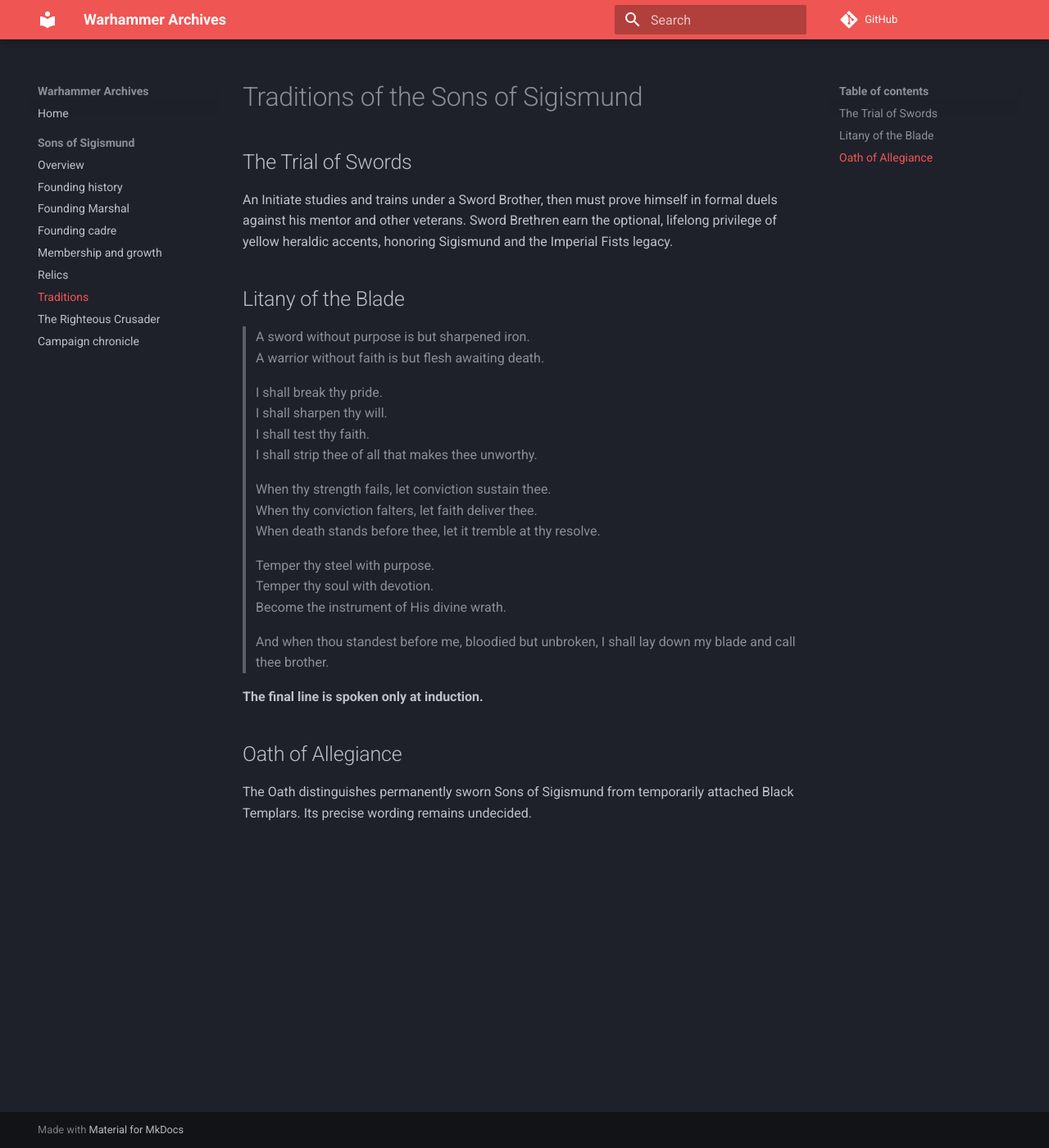
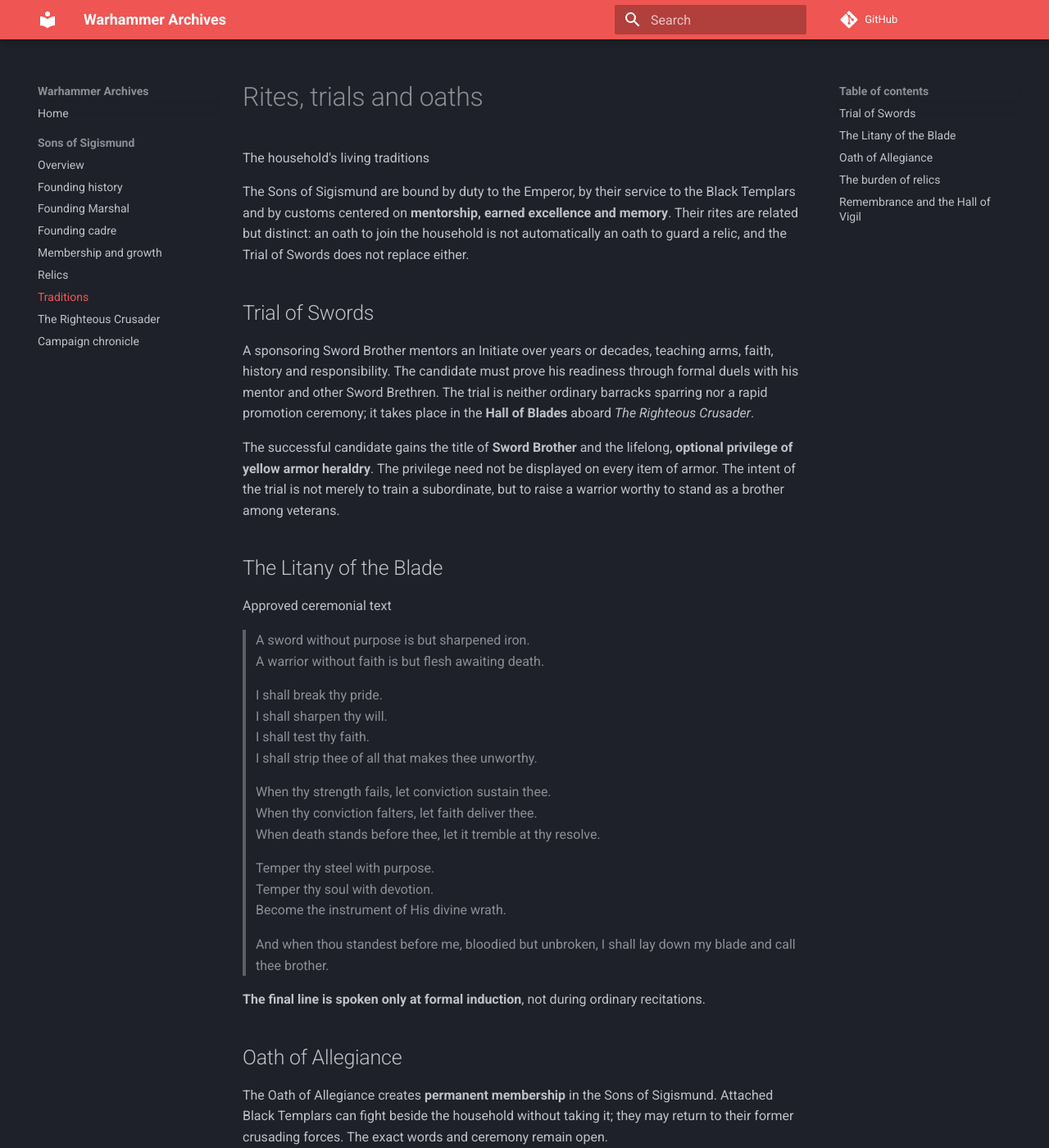
Before and after one commit to Rednecko/warhammer-archives, an MkDocs documentation site: the page built from docs/sons-of-sigismund/traditions/index.md, in a window 1280 px wide and 1400 px high. Shown: the whole window at 82% size. Built offline with MkDocs 1.6.1 and Material for MkDocs 9.7.7, drawn with Linux system fonts in a browser that asks for light colours; comment, search, counter and statistics services are not loaded; some of the changed text lies outside the part shown.

Commit message:
Expand established character and tradition lore: docs/sons-of-sigismund/traditions/index.md

```diff
--- a/docs/sons-of-sigismund/traditions/index.md
+++ b/docs/sons-of-sigismund/traditions/index.md
@@ -1,10 +1,18 @@
-# Traditions of the Sons of Sigismund
+# Rites, trials and oaths
 
-## The Trial of Swords
+<div class="archive-page-label">The household's living traditions</div>
 
-An Initiate studies and trains under a Sword Brother, then must prove himself in formal duels against his mentor and other veterans. Sword Brethren earn the optional, lifelong privilege of yellow heraldic accents, honoring Sigismund and the Imperial Fists legacy.
+The Sons of Sigismund are bound by duty to the Emperor, by their service to the Black Templars and by customs centered on **mentorship, earned excellence and memory**. Their rites are related but distinct: an oath to join the household is not automatically an oath to guard a relic, and the Trial of Swords does not replace either.
 
-## Litany of the Blade
+## Trial of Swords
+
+A sponsoring Sword Brother mentors an Initiate over years or decades, teaching arms, faith, history and responsibility. The candidate must prove his readiness through formal duels with his mentor and other Sword Brethren. The trial is neither ordinary barracks sparring nor a rapid promotion ceremony; it takes place in the **Hall of Blades** aboard *The Righteous Crusader*.
+
+The successful candidate gains the title of **Sword Brother** and the lifelong, **optional privilege of yellow armor heraldry**. The privilege need not be displayed on every item of armor. The intent of the trial is not merely to train a subordinate, but to raise a warrior worthy to stand as a brother among veterans.
+
+## The Litany of the Blade
+
+<div class="archive-page-label">Approved ceremonial text</div>
 
 > A sword without purpose is but sharpened iron.
 > A warrior without faith is but flesh awaiting death.
@@ -24,8 +32,21 @@ An Initiate studies and trains under a Sword Brother, then must prove himself in
 >
 > And when thou standest before me, bloodied but unbroken, I shall lay down my blade and call thee brother.
 
-**The final line is spoken only at induction.**
+**The final line is spoken only at formal induction**, not during ordinary recitations.
 
 ## Oath of Allegiance
 
-The Oath distinguishes permanently sworn Sons of Sigismund from temporarily attached Black Templars. Its precise wording remains undecided.
+The Oath of Allegiance creates **permanent membership** in the Sons of Sigismund. Attached Black Templars can fight beside the household without taking it; they may return to their former crusading forces. The exact words and ceremony remain open.
+
+## The burden of relics
+
+Sword Brethren may be entrusted with individual artifacts and charged to study and protect them. A separate relic-specific vow has been proposed under the **working name Oath of Custodianship**; its final wording is not established.
+
+## Remembrance and the Hall of Vigil
+
+The Hall of Vigil is the ship's working memorial and mourning space. A fallen brother may lie in state while his relics are recovered and their stewardship documented. Further rites—including proposed prayers and final disposition of remains—are still under development.
+
+<div class="archive-grid two">
+  <a class="archive-card" href="heraldry/"><span class="card-index">Battle dress</span><span class="card-title">Heraldry & yellow honors</span><span class="card-copy">The right to yellow belongs to Sword Brethren, but it is never compulsory.</span><span class="card-arrow">↗</span></a>
+  <a class="archive-card" href="../relics/custodianship/"><span class="card-index">Sacred heritage</span><span class="card-title">Oaths of custodianship</span><span class="card-copy">How the order remembers, studies and protects entrusted artifacts.</span><span class="card-arrow">↗</span></a>
+</div>
```
